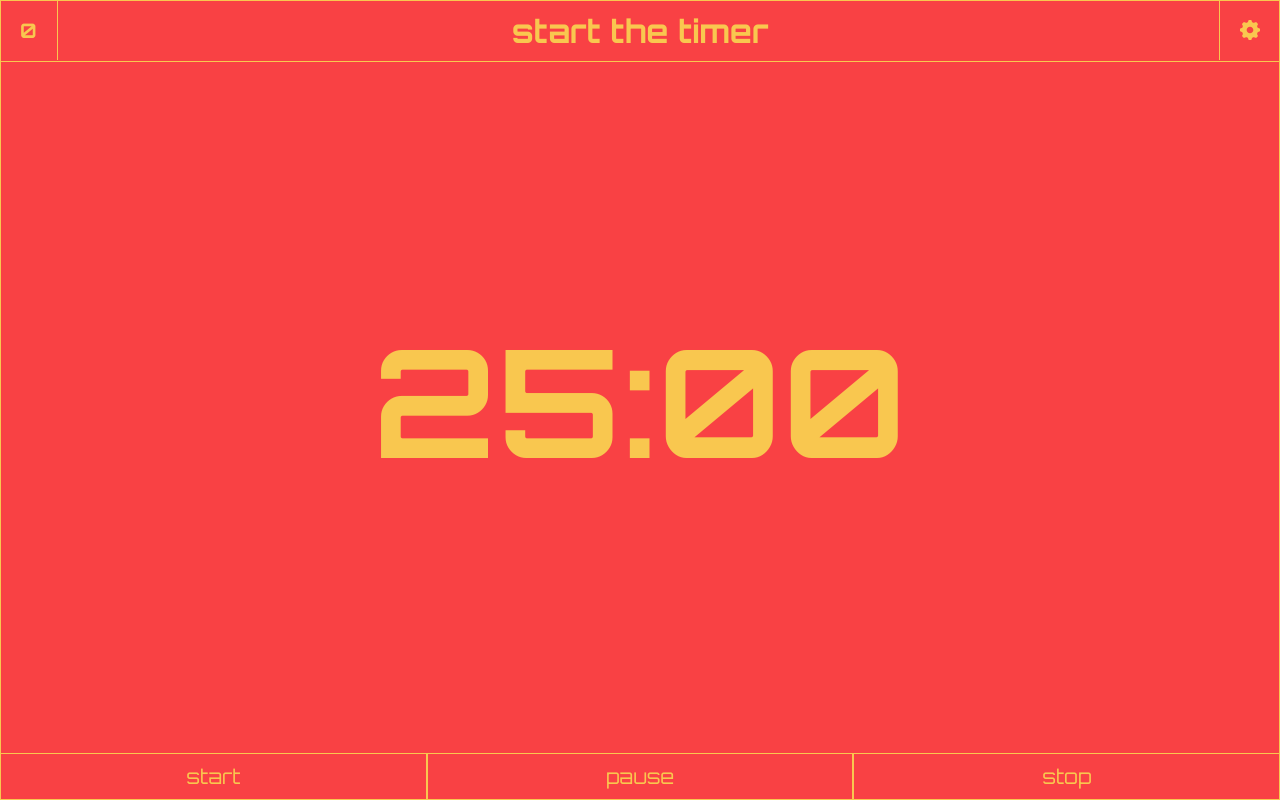
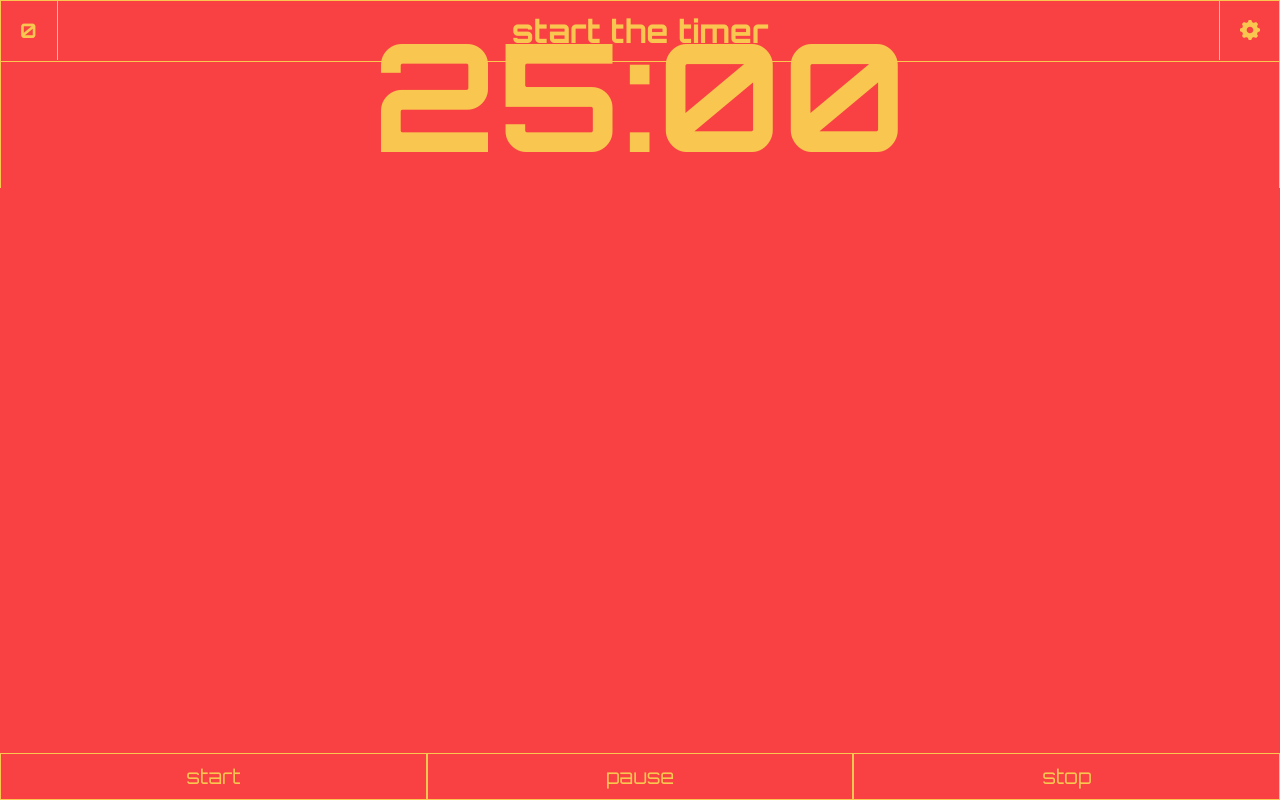
Before and after one commit to bojantubic/pomodoro-timer-react, a React (Create React App) app: page / in a window 1280 px wide. Built offline with nearby package versions, Linux system fonts and the light colour scheme.

Commit message:
FIx bugs

```diff
--- a/src/App.css
+++ b/src/App.css
@@ -35,7 +35,7 @@
 }
 
 body {
-  height: 100vh;
+  min-height: -webkit-fill-available;
   width: 100%;
   background-color: var(--color-primary);
   transition: background-color 0.2s ease-out;
```
